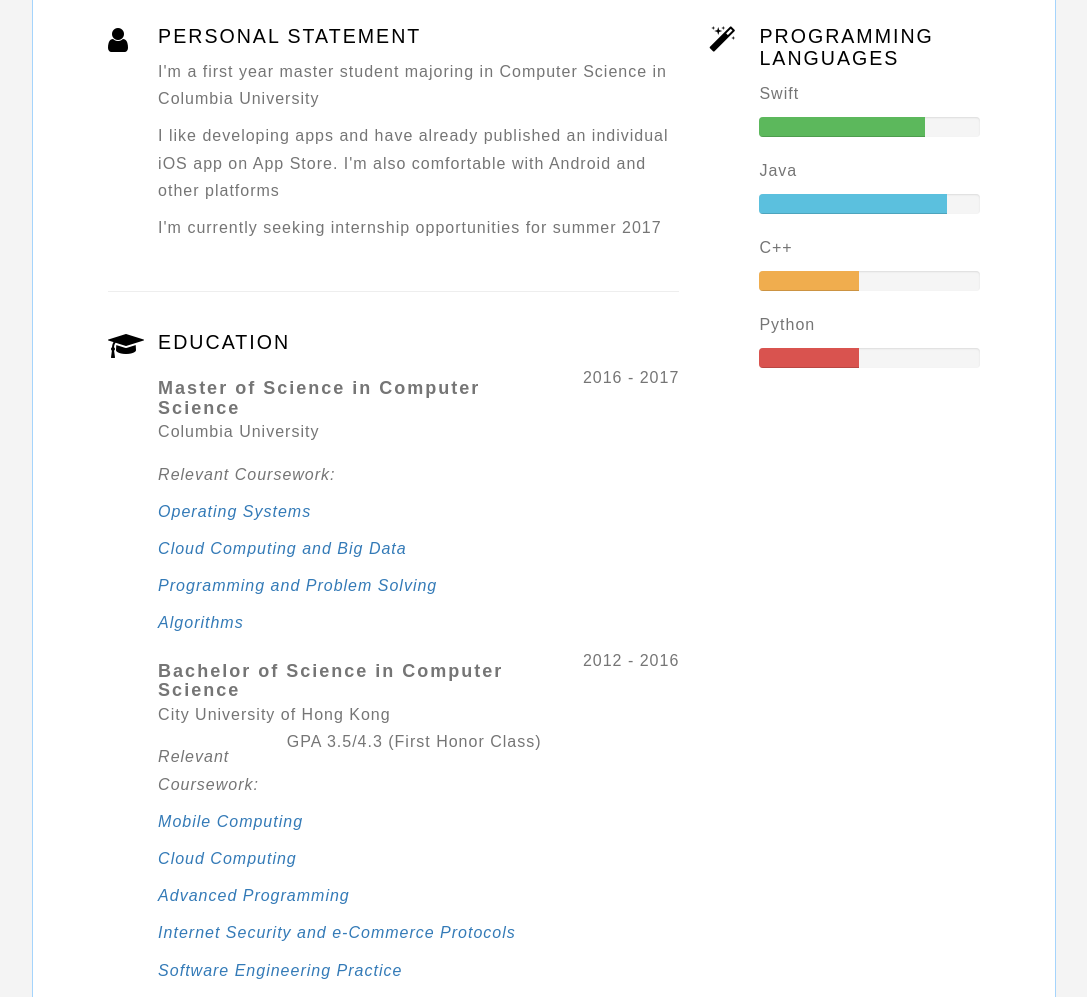
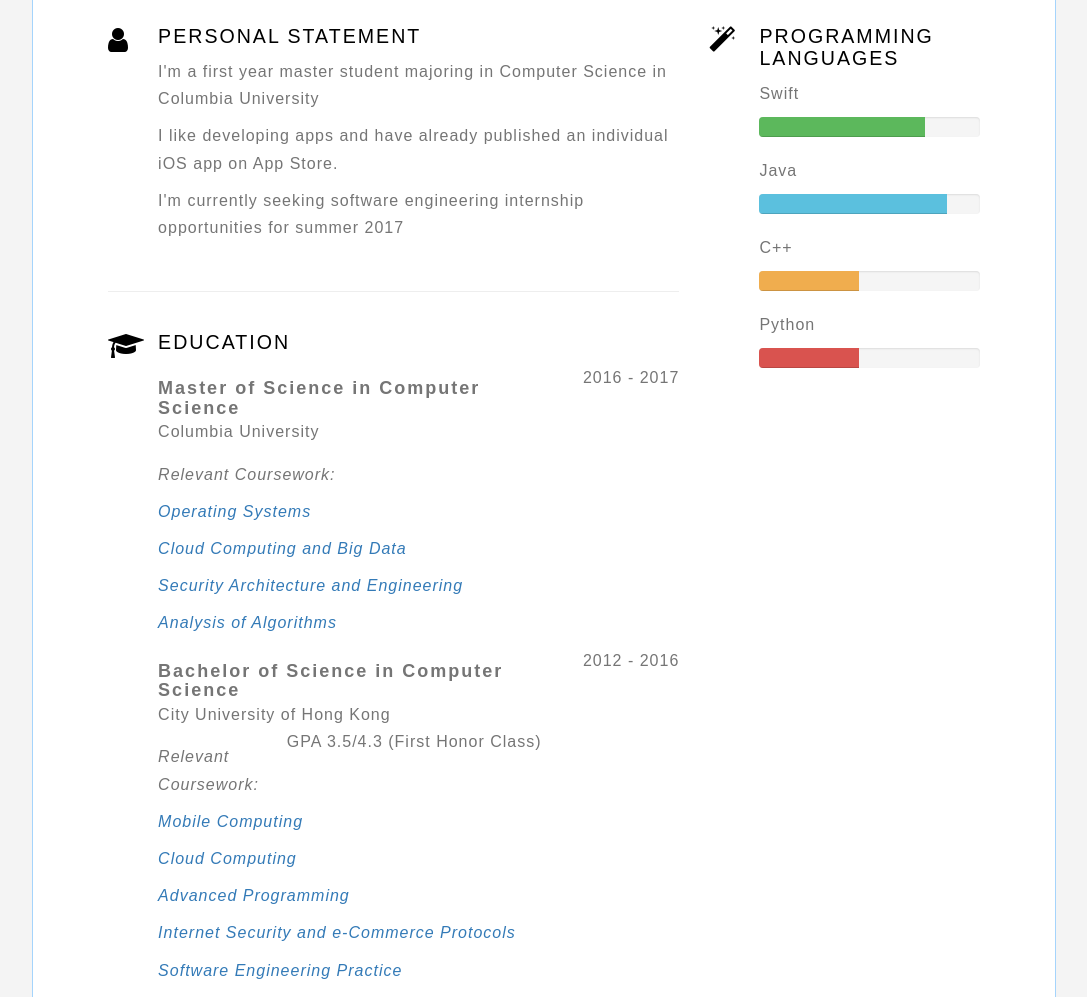
Before and after one commit to huanyan-hny/CV, a plain HTML site: page index.html in a window 1280 px wide. Shown: the part 360-1357 px from the top of the page, without its empty margins (96-1183 px from the left). Drawn offline with nearby package versions, Linux system fonts and the light colour scheme; a web font is replaced by a local one.

Commit message:
Update index.html

```diff
--- a/index.html
+++ b/index.html
@@ -139,8 +139,8 @@
                         <div class="col-sm-11">
                             <h3>Personal statement </h3>
                             <p>I'm a first year master student majoring in Computer Science in Columbia University</p>
-                            <p>I like developing apps and have already published an individual iOS app on App Store. I'm also comfortable with Android and other platforms</p>
-                            <p>I'm currently seeking internship opportunities for summer 2017</p>
+                            <p>I like developing apps and have already published an individual iOS app on App Store.</p>
+                            <p>I'm currently seeking software engineering internship opportunities for summer 2017</p>
                         </div><!--info end-->
                     </div><!--Statement end-->
 
@@ -163,8 +163,8 @@
                                     </p>
                                     <p><a href="https://www.cs.columbia.edu/~nieh/teaching/w4118/" target="_blank"><i>Operating Systems</i></a></p>
                                     <p><a href="http://www.cs.columbia.edu/~sambits/Lecture1-090810.ppt" target="_blank"><i>Cloud Computing and Big Data</i></a></p>
-                                    <p><a href="http://www.cs.columbia.edu/~kar/4444f16/" target="_blank"><i>Programming and Problem Solving</i></a></p>
-                                    <p><a href="http://www.cs.columbia.edu/~mihalis/cs4231/course-info.html" target="_blank"><i>Algorithms</i></a></p>
+                                    <p><a href="https://www.cs.columbia.edu/~smb/classes/f16/index.html" target="_blank"><i>Security Architecture and Engineering</i></a></p>
+                                    <p><a href="http://www.cs.columbia.edu/~mihalis/cs4231/course-info.html" target="_blank"><i>Analysis of Algorithms</i></a></p>
                                 </div>
 
                                 <div class="year col-md-3">
@@ -302,7 +302,7 @@
                                 <p>(Full stack)Designed and developed the app individually</p>
                                 <p>Provided a global leaderboard feature for running distance</p>
                                 <p>Implemented user registration and integrated Facebook/Google login</p>
-                                <p>Published on App Store</p>
+                                <p><a href="https://itunes.apple.com/app/id1179166655" target="_blank">Published on App Store</p>
                             </div>
 
                             <div class="year col-md-3">
```
